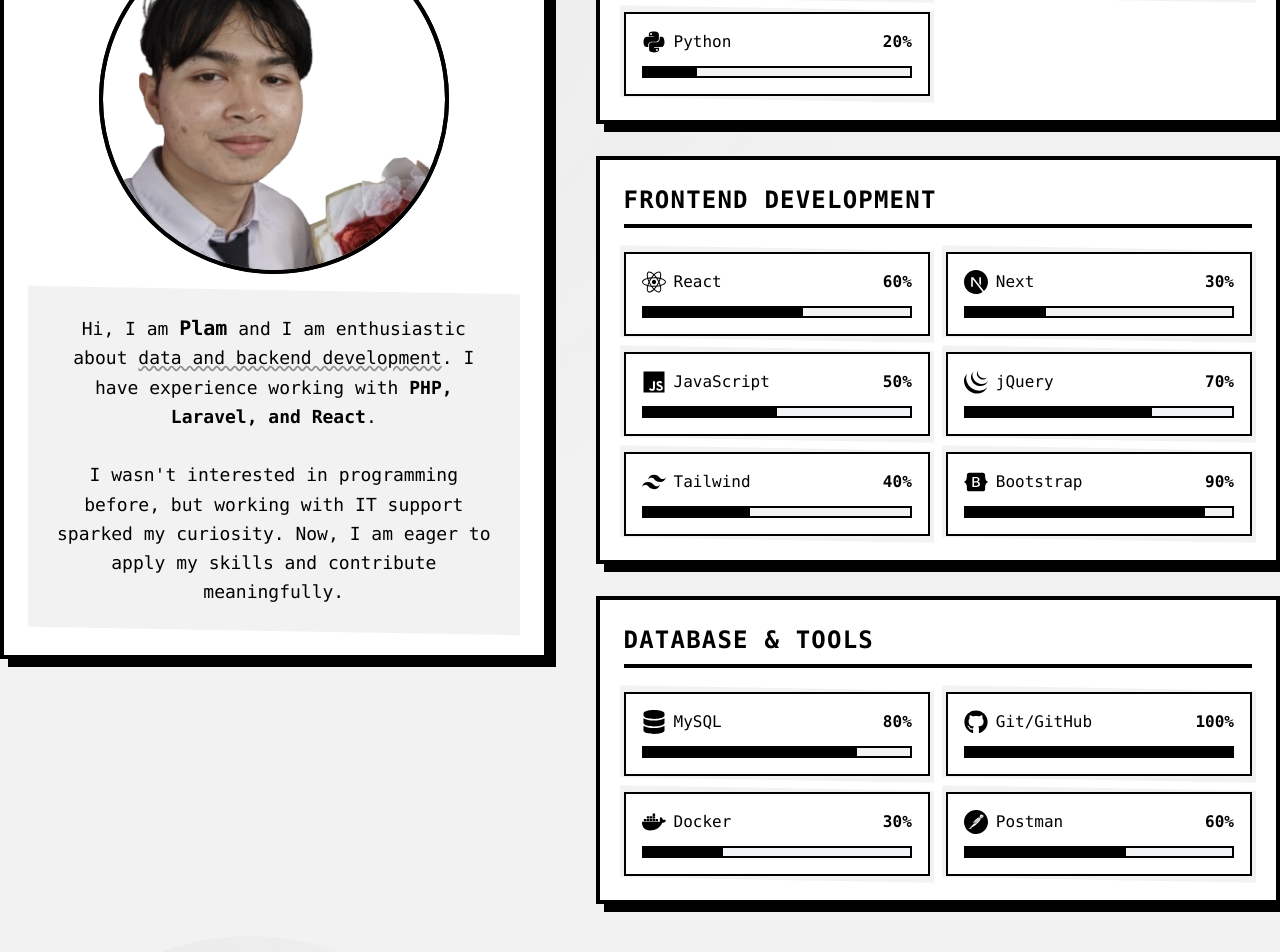
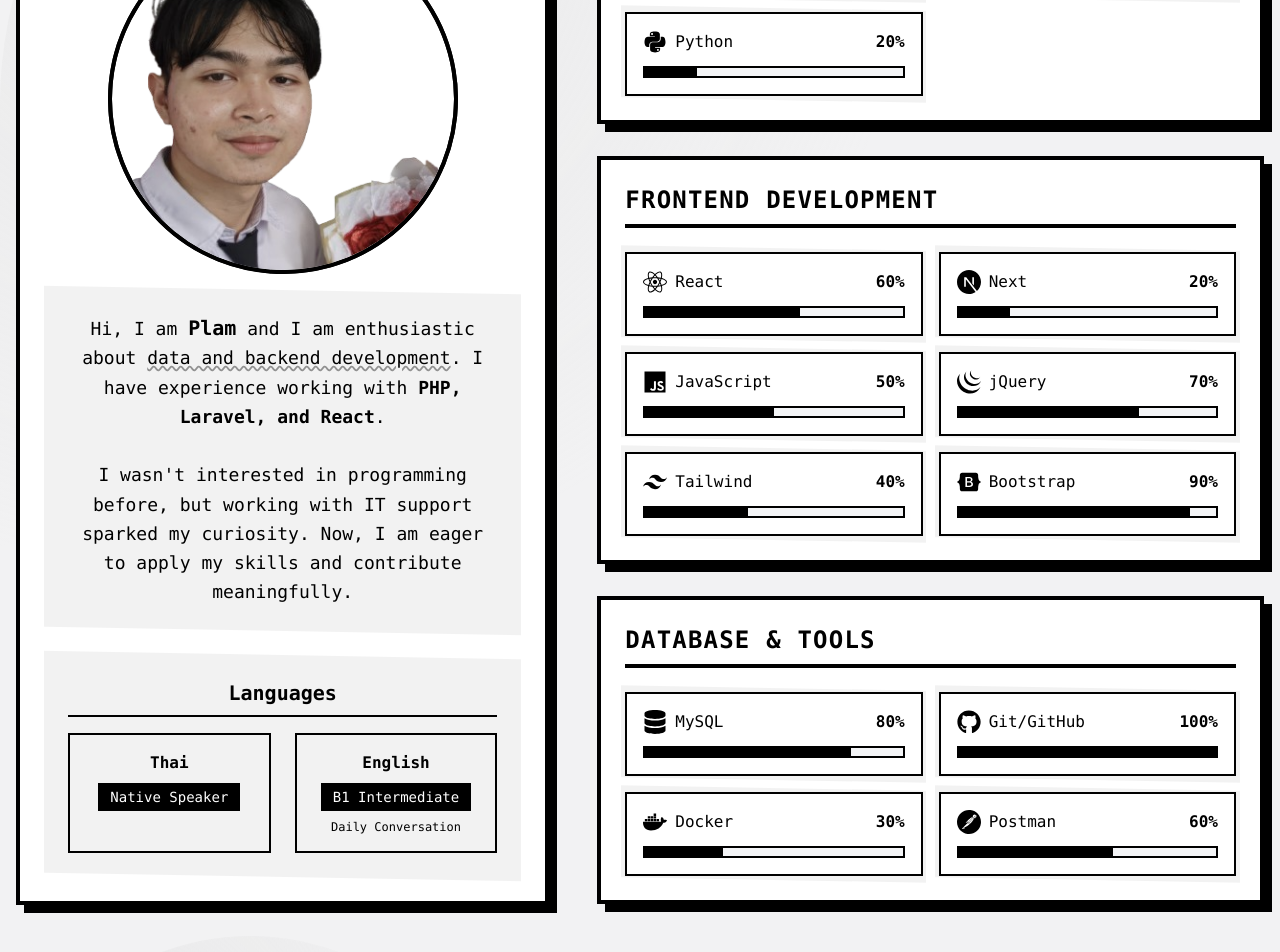
Before and after one commit to Ra1nningDay/portfolio-with-next, a Next.js app: page / in a window 1280 px wide. Shown: the part 1704-2656 px from the top of the page. Built offline with nearby package versions, Linux system fonts and the light colour scheme.

Commit message:
update: languages section

```diff
--- a/src/app/page.jsx
+++ b/src/app/page.jsx
@@ -8,6 +8,7 @@ import Available from "../components/Available";
 import HeroLeft from "../components/HeroLeft";
 import Quote from "../components/Quote";
 import Skills from "../components/Skills";
+import AboutMe from "../components/AboutMe";
 
 export default function Home() {
     return (
@@ -51,61 +52,25 @@ export default function Home() {
 
             <Quote />
 
-            {/* This */}
+            {/* Introduction */}
             <div className="relative mb-30">
-                <div className="container mx-auto pt-[450px]">
+                <div className="container mx-auto pt-[1450px] md:pt-[450px] px-4">
                     <div className="flex justify-center mb-12">
-                        <h1 className="font-serif uppercase inline-block pb-2 border-b-4 text-4xl font-bold">
-                            Introduce
+                        <h1 className="font-serif uppercase inline-block pb-2 border-b-4 text-3xl md:text-4xl font-bold text-center">
+                            Introduction
                         </h1>
                     </div>
-                    <div className="grid grid-cols-[2fr_2.5fr] gap-12">
+                    <div className="grid grid-cols-1 lg:grid-cols-[2fr_2.5fr] gap-8 md:gap-12">
                         {/* About Me Section */}
-                        <div className="flex z-10 flex-col items-center h-fit p-8 bg-white border-4 border-black shadow-[8px_8px_0_0_#000] hover:shadow-[12px_12px_0_0_#000] transition-all duration-300">
-                            <h1 className="text-3xl font-bold mb-6 font-mono uppercase tracking-wider border-b-4 border-black pb-2">
-                                About Me
-                            </h1>
-
-                            <div className="relative mb-6">
-                                <div className="absolute inset-0 border-4 border-black rounded-full transform rotate-6"></div>
-                                <img
-                                    src="/plamthis.png"
-                                    alt="Profile Picture"
-                                    className="w-[350px] h-[350px] rounded-full object-cover border-4 border-black relative z-10 grayscale-25 hover:grayscale-0 transition-all duration-500"
-                                />
-                            </div>
-
-                            <div className="relative max-w-2xl">
-                                <div className="absolute -inset-2 bg-black/5 skew-y-1"></div>
-                                <p className="relative font-mono text-lg leading-relaxed p-4 text-center">
-                                    Hi, I am{" "}
-                                    <strong className="font-black text-xl">
-                                        Plam
-                                    </strong>{" "}
-                                    and I am enthusiastic about{" "}
-                                    <span className="underline decoration-wavy decoration-black/40">
-                                        data and backend development
-                                    </span>
-                                    . I have experience working with{" "}
-                                    <span className="font-semibold">
-                                        PHP, Laravel, and React
-                                    </span>
-                                    .
-                                    <br />
-                                    <br />I wasn't interested in programming
-                                    before, but working with IT support sparked
-                                    my curiosity. Now, I am eager to apply my
-                                    skills and contribute meaningfully.
-                                </p>
-                            </div>
-                        </div>
+                        <AboutMe />
 
                         {/* Skills Section */}
                         <Skills />
                     </div>
                 </div>
+                {/* Make motion divs responsive */}
                 <motion.div
-                    className="absolute w-[880px] h-[880px] bg-radial-[at_25%_25%] to-75% rounded-full rounded-bl-4xl from-[#dddddd] top-100 right-[100] opacity-40"
+                    className="absolute w-[300px] md:w-[880px] h-[300px] md:h-[880px] bg-radial-[at_25%_25%] to-75% rounded-full rounded-bl-4xl from-[#dddddd] top-100 right-[50] md:right-[100] opacity-40"
                     animate={{
                         y: [0, 30, 0],
                         scale: [1, 1.05, 1],
@@ -117,7 +82,7 @@ export default function Home() {
                     }}
                 ></motion.div>
                 <motion.div
-                    className="absolute w-[500px] h-[500px] bg-radial-[at_25%_25%] to-75% rounded-full rounded-bl-4xl from-[#dddddd] bottom-[-50] left-[0] opacity-40"
+                    className="absolute w-[200px] md:w-[500px] h-[200px] md:h-[500px] bg-radial-[at_25%_25%] to-75% rounded-full rounded-bl-4xl from-[#dddddd] bottom-[-50] left-[0] opacity-40"
                     animate={{
                         y: [0, 30, 0],
                         scale: [1, 1.05, 1],
--- /dev/null
+++ b/src/components/AboutMe.jsx
@@ -0,0 +1,66 @@
+export default function () {
+    return (
+        <div className="flex z-10 flex-col items-center h-fit p-4 md:p-8 bg-white border-4 border-black shadow-[8px_8px_0_0_#000] hover:shadow-[12px_12px_0_0_#000] transition-all duration-300">
+            <h1 className="text-2xl md:text-3xl font-bold mb-6 font-mono uppercase tracking-wider border-b-4 border-black pb-2">
+                About Me
+            </h1>
+
+            <div className="relative mb-6">
+                <div className="absolute inset-0 border-4 border-black rounded-full transform rotate-6"></div>
+                <img
+                    src="/plamthis.png"
+                    alt="Profile Picture"
+                    className="w-[250px] h-[250px] md:w-[350px] md:h-[350px] rounded-full object-cover border-4 border-black relative z-10 grayscale-25 hover:grayscale-0 transition-all duration-500"
+                />
+            </div>
+
+            <div className="relative max-w-2xl mb-10">
+                <div className="absolute -inset-2 bg-black/5 skew-y-1"></div>
+                <p className="relative font-mono text-base md:text-lg leading-relaxed p-4 text-center">
+                    Hi, I am{" "}
+                    <strong className="font-black text-xl">Plam</strong> and I
+                    am enthusiastic about{" "}
+                    <span className="underline decoration-wavy decoration-black/40">
+                        data and backend development
+                    </span>
+                    . I have experience working with{" "}
+                    <span className="font-semibold">
+                        PHP, Laravel, and React
+                    </span>
+                    .
+                    <br />
+                    <br />I wasn't interested in programming before, but working
+                    with IT support sparked my curiosity. Now, I am eager to
+                    apply my skills and contribute meaningfully.
+                </p>
+            </div>
+            <div className="relative w-full">
+                <div className="absolute -inset-2 bg-black/5 skew-y-1"></div>
+                <div className="relative p-4">
+                    <h2 className="font-mono text-xl font-bold mb-4 text-center border-b-2 border-black pb-2">
+                        Languages
+                    </h2>
+                    <div className="grid grid-cols-2 gap-6">
+                        <div className="flex flex-col items-center border-2 border-black p-4">
+                            <h3 className="font-mono font-bold mb-2">Thai</h3>
+                            <span className="font-mono text-sm bg-black text-white px-3 py-1">
+                                Native Speaker
+                            </span>
+                        </div>
+                        <div className="flex flex-col items-center border-2 border-black p-4">
+                            <h3 className="font-mono font-bold mb-2">
+                                English
+                            </h3>
+                            <span className="font-mono text-sm bg-black text-white px-3 py-1">
+                                B1 Intermediate
+                            </span>
+                            <span className="font-mono text-xs mt-2 text-center">
+                                Daily Conversation
+                            </span>
+                        </div>
+                    </div>
+                </div>
+            </div>
+        </div>
+    );
+}
--- a/src/components/Skills.jsx
+++ b/src/components/Skills.jsx
@@ -40,7 +40,7 @@ const skillsData = {
         },
         {
             skill: "Next",
-            percentage: 30,
+            percentage: 20,
             icon: <SiNextdotjs className="text-2xl" />,
         },
         {
```
Also changed, not shown: src/components/Card.jsx (added).
